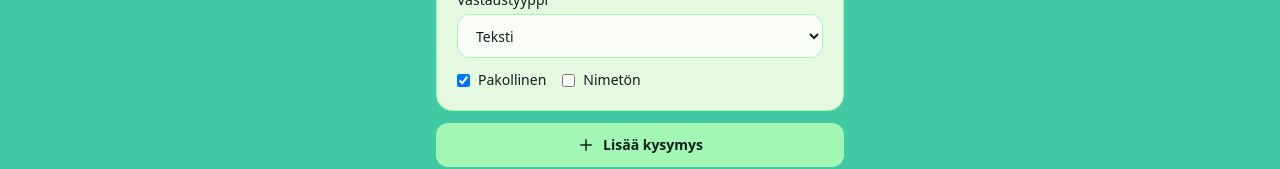
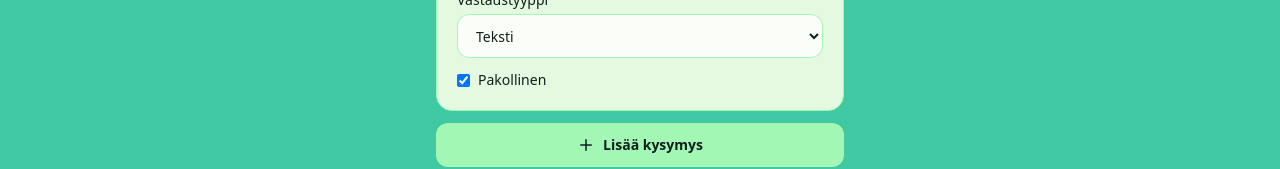
Before and after one commit to lottaLappalainen/mokki-olympialaiset-site, a Next.js app: page /o/kirjaalaji/live in a window 1280 px wide. Shown: the part 263-432 px from the top of the page. Built offline with nearby package versions, Linux system fonts and the light colour scheme.

Commit message:
remove anonymous answers in live events (they are default)

```diff
--- a/src/components/LiveQuestionEditor.tsx
+++ b/src/components/LiveQuestionEditor.tsx
@@ -103,14 +103,6 @@ export default function LiveQuestionEditor({
               />
               Pakollinen
             </label>
-            <label className="flex items-center gap-2 text-sm text-ink">
-              <input
-                type="checkbox"
-                checked={q.anonymous}
-                onChange={(e) => patch(i, { anonymous: e.target.checked })}
-              />
-              Nimetön
-            </label>
           </div>
         </div>
       ))}
```
